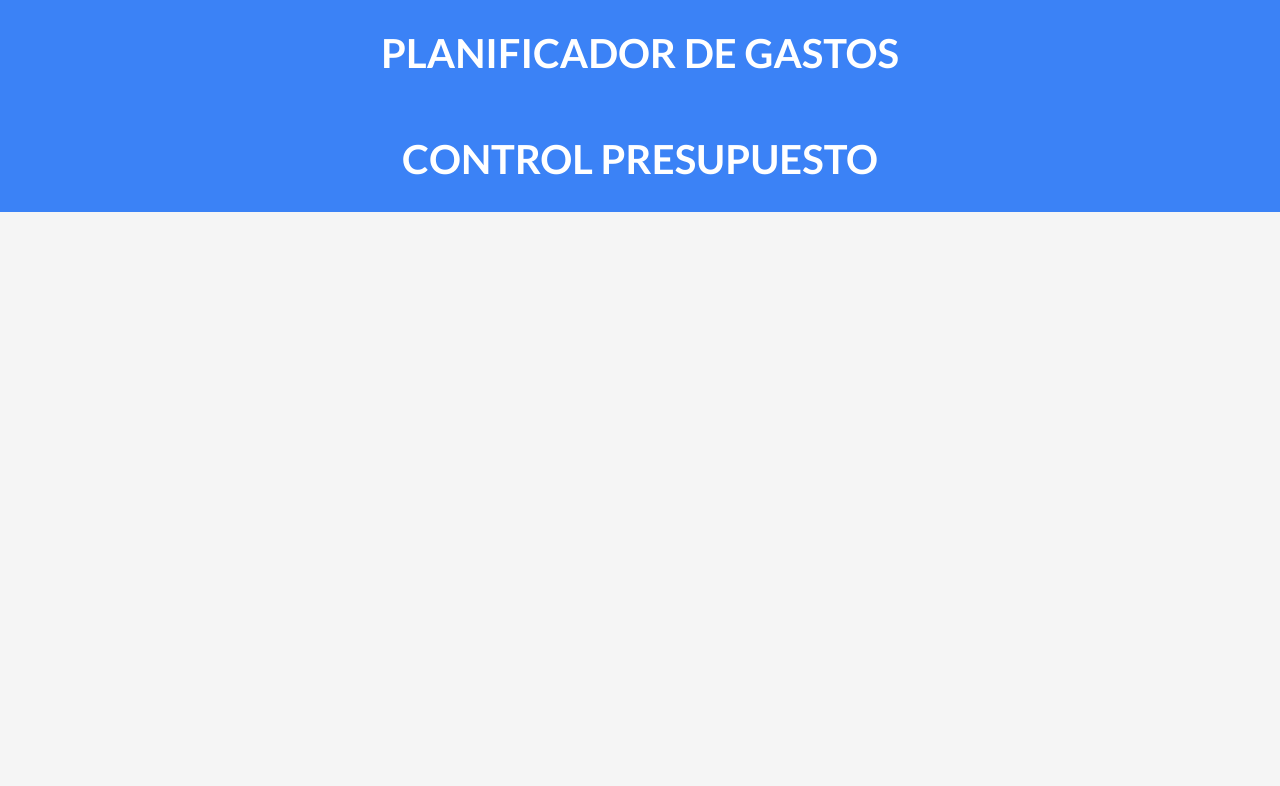
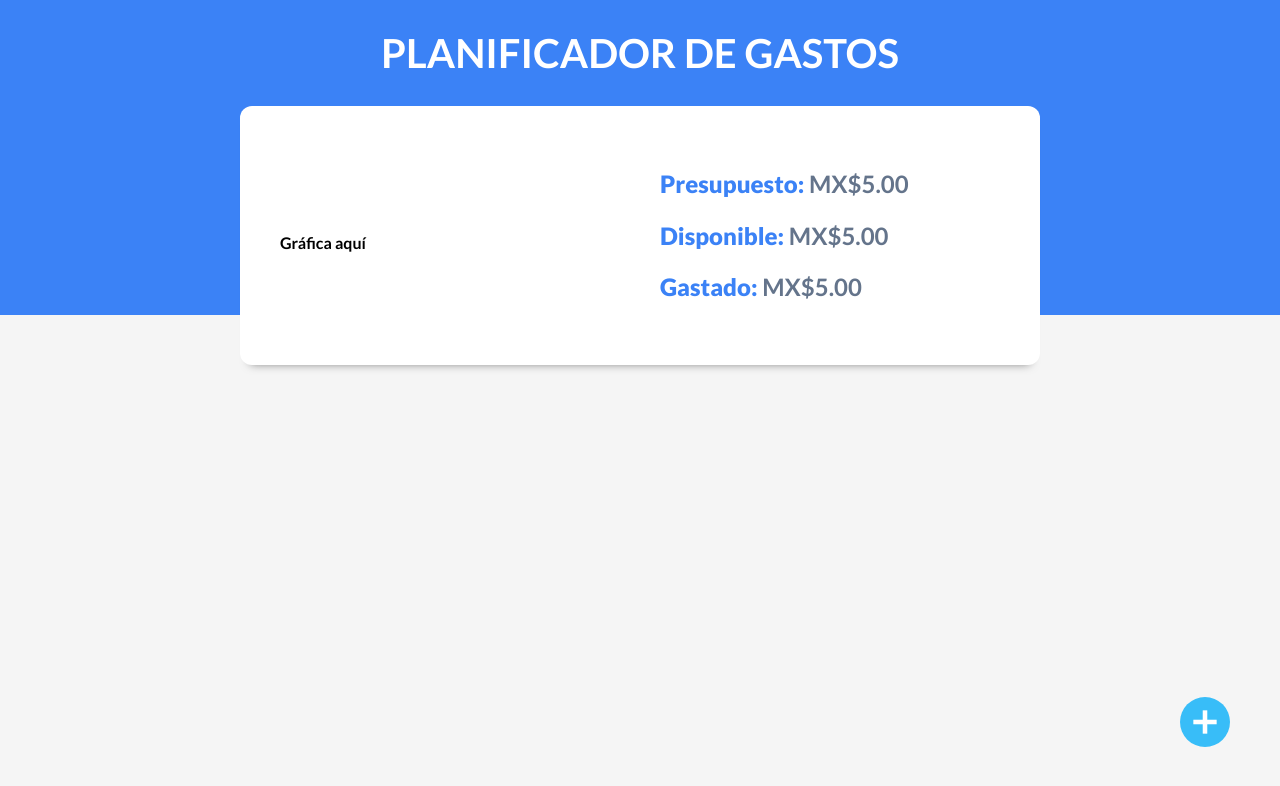
Before and after one commit to JoeBlackNinja/control-gastos, a React (Vite) app: page / in a window 1280 px wide. Both pictures are taken after typing "5" into the empty fields and a click on the input "Añadir". Shown: the top 786 px of the page. Built offline with nearby package versions, Linux system fonts and the light colour scheme.

Commit message:
104 00:00

```diff
--- a/src/App.jsx
+++ b/src/App.jsx
@@ -1,10 +1,22 @@
 import { useState } from 'react'
 import Header from './components/Header'
+import imagenNuevoGasto from './img/nuevo-gasto.svg'
+import Modal from './components/Modal'
 
 function App() {
 
   const [presupuesto, setPresupuesto] = useState('');
   const [isValidPresupuesto, setIsValidPresupuesto] = useState(false);
+  const [modal,setModal] = useState(false);
+  const [animarModal, setAnimarModal] = useState(false);
+
+  const handleNuevoGasto = () => {
+    setModal(true)
+
+    setTimeout(() => {
+      setAnimarModal(true)
+    }, 1000)
+  }
 
   return (
     <div>
@@ -14,6 +26,22 @@
         isValidPresupuesto={isValidPresupuesto}
         setIsValidPresupuesto={setIsValidPresupuesto}
       />
+      {isValidPresupuesto && (
+      <div className='nuevo-gasto'>
+        <img
+          src={imagenNuevoGasto}
+          alt='imagenNuevoGasto'
+          onClick={handleNuevoGasto}
+        />
+      </div>
+       )}
+
+        {modal && <Modal
+                    setModal={setModal}
+                    animarModal={animarModal}
+                    setAnimarModal={setAnimarModal}
+                  />}
+
     </div>
   )
 }
--- /dev/null
+++ b/src/components/ControlPresupuesto.jsx
@@ -0,0 +1,28 @@
+
+const ControlPresupuesto = (props) => {
+      let currency = props.presupuesto.toLocaleString('en-US', {
+          style : 'currency',
+          currency : 'MXN'
+      })
+
+  return (
+    <div className="contenedor-presupuesto contenedor sombra dos-columnas">
+        <div>
+            <p>Gráfica aquí</p>
+        </div>
+        <div className="contenido-presupuesto">
+            <p>
+                <span>Presupuesto: </span> {currency}
+            </p>
+            <p>
+                <span>Disponible: </span> {currency}
+            </p>
+            <p>
+                <span>Gastado: </span> {currency}
+            </p>
+        </div>
+    </div>
+  )
+}
+
+export default ControlPresupuesto;
--- a/src/components/Header.jsx
+++ b/src/components/Header.jsx
@@ -1,5 +1,5 @@
-import React from 'react'
-import NuevoPresupuesto from './NuevoPresupuesto'
+import NuevoPresupuesto from './NuevoPresupuesto';
+import ControlPresupuesto from './ControlPresupuesto';
 
 const Header = ({
   presupuesto,
@@ -12,7 +12,9 @@
           <h1>Planificador de gastos</h1>
 
           {isValidPresupuesto ?
-            <h1>Control presupuesto</h1>
+            <ControlPresupuesto
+              presupuesto={presupuesto}
+            />
           :
           <NuevoPresupuesto
             presupuesto={presupuesto}
--- /dev/null
+++ b/src/components/Modal.jsx
@@ -0,0 +1,29 @@
+import CerrarBtn from '../img/cerrar.svg'
+
+const Modal = (props) => {
+
+    const ocultarModal = () => {
+        props.setAnimarModal(false)
+
+        setTimeout(() => {
+            props.setModal(false)
+        }, 400)
+    }
+
+  return (
+    <div className="modal">
+        <div className="cerrar-modal">
+            <img
+                src={CerrarBtn}
+                alt='cerrar-modal'
+                onClick={ocultarModal}
+            />
+        </div>
+        <form className={`formulario ${props.animarModal ? "animar" : "cerrar"}`}>
+            <legend>Nuevo gasto</legend>
+        </form>
+    </div>
+  )
+}
+
+export default Modal
```
